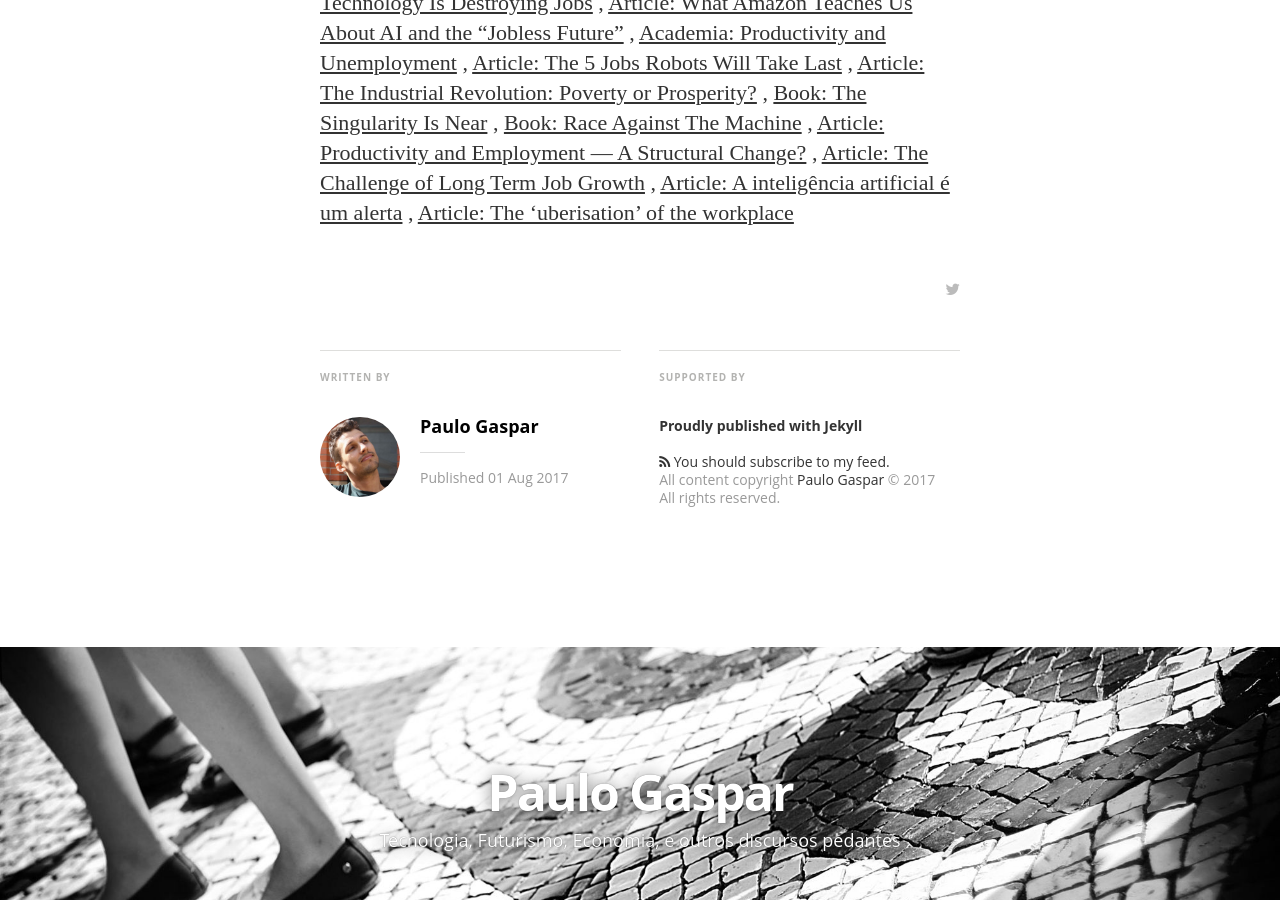
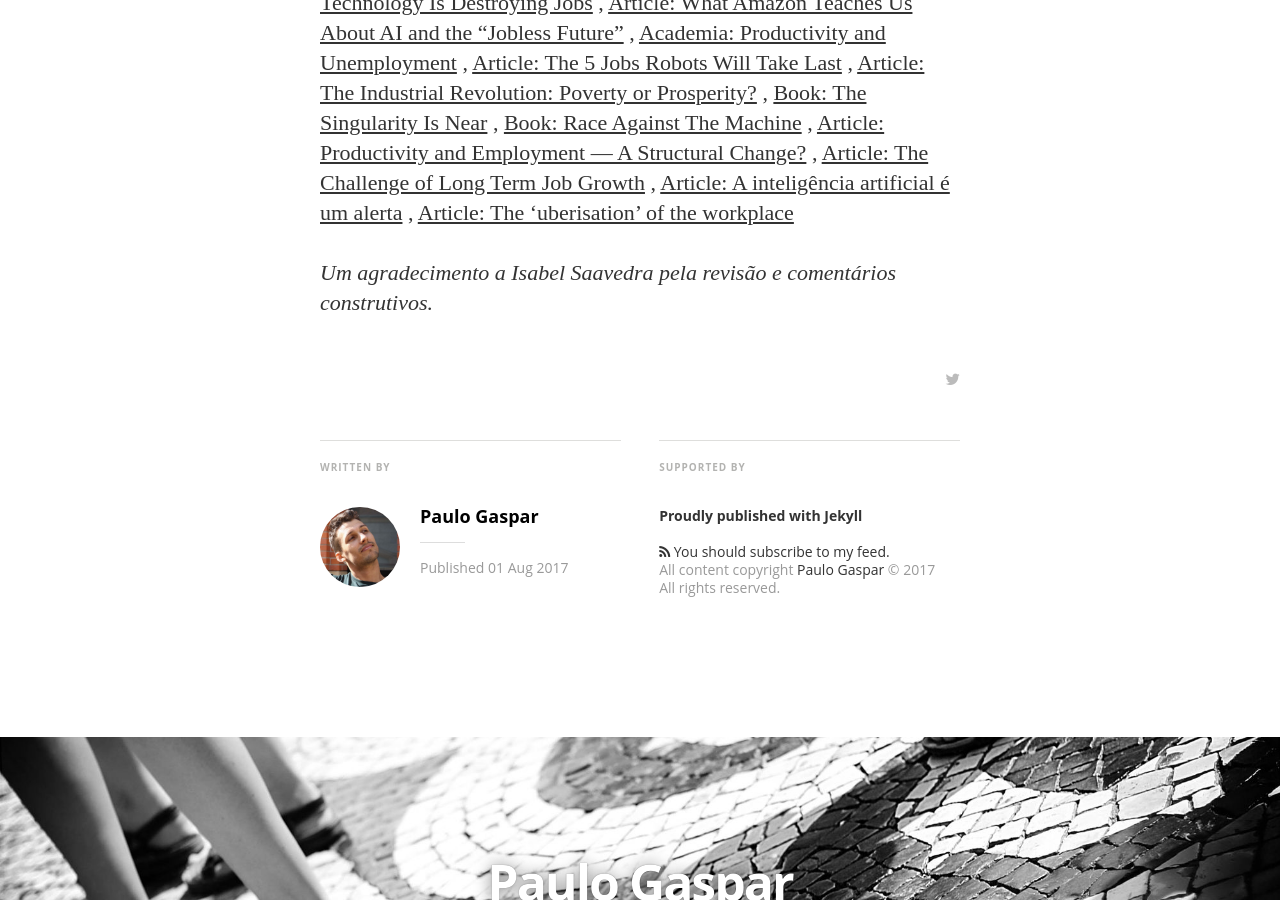
Before and after one commit to paulogaspar/paulogaspar.github.io, a Jekyll site: the page built from _posts/2017-05-01-falacia_ludita.markdown, in a window 1280 px wide and 900 px high, scrolled down 9246 px. Built offline with Jekyll 4.4.1, drawn with Linux system fonts in a browser that asks for light colours; nearby versions of some CDN libraries; some web fonts are replaced; comment, search, counter and statistics services are not loaded.

Commit message:
Agradecimento.

```diff
--- a/_posts/2017-05-01-falacia_ludita.markdown
+++ b/_posts/2017-05-01-falacia_ludita.markdown
@@ -110,3 +110,5 @@ O paradigma que se viveu durante muitas décadas, onde a educação implicitamen
 , [Article: The Challenge of Long Term Job Growth](http://jaredbernsteinblog.com/the-challenge-of-long-term-job-growth-two-big-hints/)
 , [Article: A inteligência artificial é um alerta](http://observador.pt/especiais/manuela-veloso-a-inteligencia-artificial-e-um-alerta-para-a-humanidade/)
 , [Article: The ‘uberisation’ of the workplace](https://www.euractiv.com/section/social-europe-jobs/opinion/the-uberisation-of-the-workplace-is-a-new-revolution/)
+
+*Um agradecimento a Isabel Saavedra pela revisão e comentários construtivos.*
```
